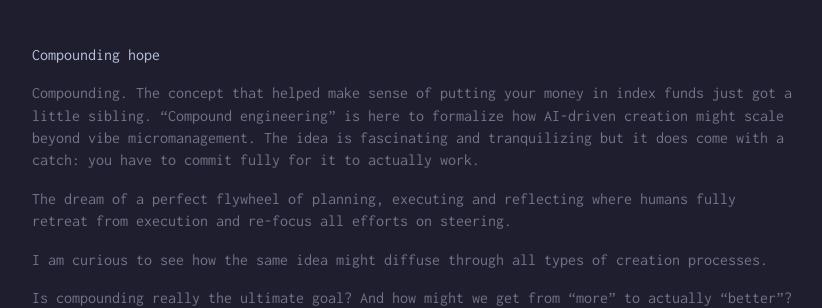
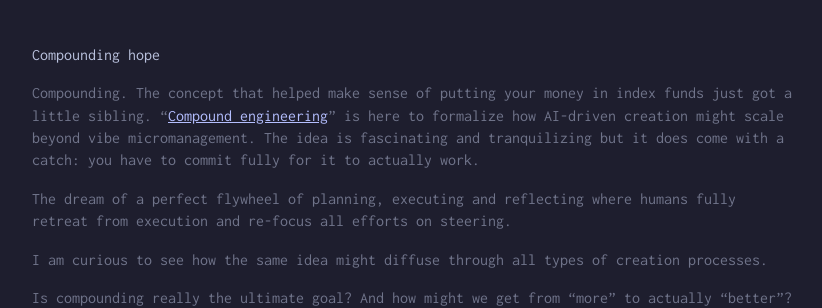
Before and after one commit to berndpl/notes-plontsch, a Jekyll site: the page built from _posts/2026/2026-01-22-compounding-hope.md, in a window 1280 px wide. Shown: the part 373-681 px from the top of the page, without its empty margins (228-1050 px from the left). Built offline with Jekyll 4.4.1, drawn with Linux system fonts in a browser that asks for light colours; our own code applies the rules of GitHub Pages for plain Markdown files; some of the changed lines change nothing that is shown.

Commit message:
added a link

```diff
--- a/_posts/2026/2026-01-22-compounding-hope.md
+++ b/_posts/2026/2026-01-22-compounding-hope.md
@@ -3,7 +3,7 @@ title: "Compounding hope"
 image: /assets/images/2026/2026-01-22-compounding-hope.js
 ---
 
-Compounding. The concept that helped make sense of putting your money in index funds just got a little sibling. "Compound engineering" is here to formalize how AI-driven creation might scale beyond vibe micromanagement. The idea is fascinating and tranquilizing but it does come with a catch: you have to commit fully for it to actually work.
+Compounding. The concept that helped make sense of putting your money in index funds just got a little sibling. "[Compound engineering](https://github.com/EveryInc/compound-engineering-plugin?tab=readme-ov-file)" is here to formalize how AI-driven creation might scale beyond vibe micromanagement. The idea is fascinating and tranquilizing but it does come with a catch: you have to commit fully for it to actually work.
 
 The dream of a perfect flywheel of planning, executing and reflecting where humans fully retreat from execution and re-focus all efforts on steering.
 
```
